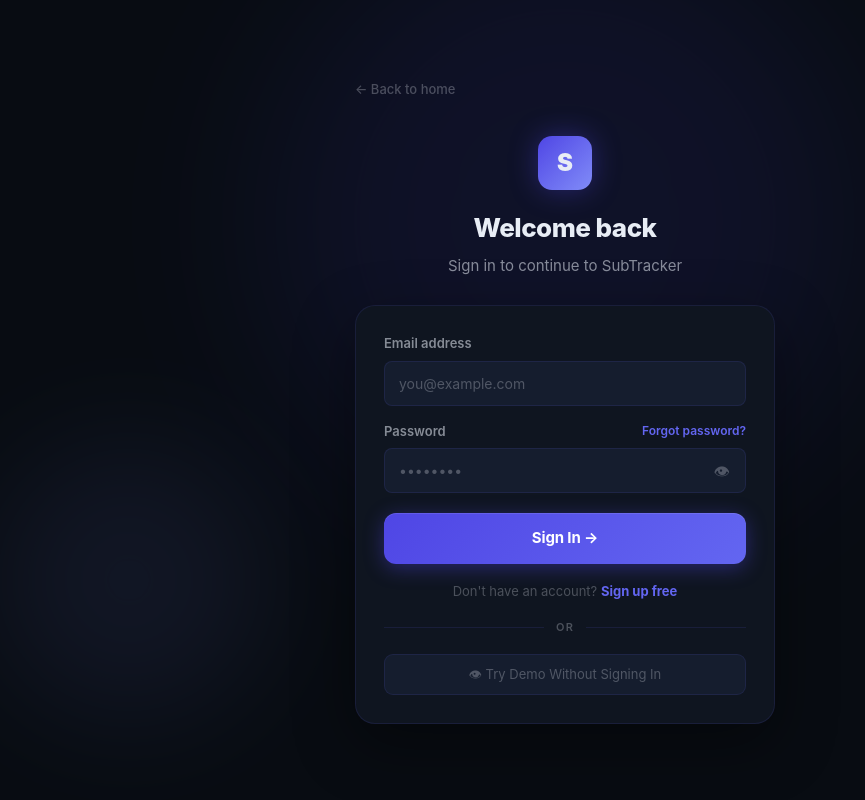
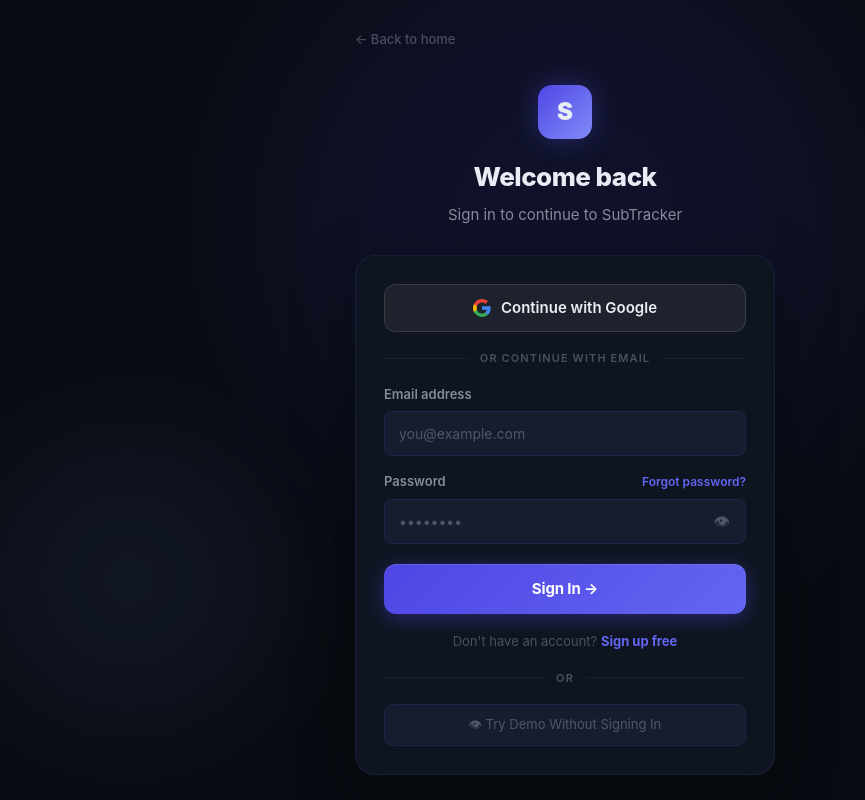
Before and after one commit to codewithabhi101/subtracker, a Next.js app in the folder frontend/: page /login in a window 1280 px wide. Shown: the whole page, without its empty margins (75-940 px from the left). Built offline with nearby package versions, Linux system fonts and the light colour scheme.

Commit message:
upgrade UI + add Google login

```diff
--- a/frontend/src/app/login/page.tsx
+++ b/frontend/src/app/login/page.tsx
@@ -1,21 +1,36 @@
 'use client';
-import { useState } from 'react';
+import { useState, useEffect } from 'react';
 import { useRouter } from 'next/navigation';
 import Link from 'next/link';
+
+const API = 'https://subtracker-backend123.vercel.app';
 
 export default function Login() {
   const router = useRouter();
   const [form, setForm] = useState({ email: '', password: '' });
   const [error, setError] = useState('');
   const [loading, setLoading] = useState(false);
+  const [googleLoading, setGoogleLoading] = useState(false);
   const [showPass, setShowPass] = useState(false);
+
+  // Handle Google OAuth callback — if redirected back with ?token=...
+  useEffect(() => {
+    const params = new URLSearchParams(window.location.search);
+    const token = params.get('token');
+    const user  = params.get('user');
+    if (token) {
+      localStorage.setItem('token', token);
+      if (user) localStorage.setItem('user', decodeURIComponent(user));
+      router.push('/dashboard');
+    }
+  }, []);
 
   const handleSubmit = async (e: React.FormEvent) => {
     e.preventDefault();
     setLoading(true);
     setError('');
     try {
-      const res = await fetch('https://subtracker-backend123.vercel.app/api/auth/login', {
+      const res  = await fetch(`${API}/api/auth/login`, {
         method: 'POST',
         headers: { 'Content-Type': 'application/json' },
         body: JSON.stringify(form),
@@ -29,6 +44,12 @@
       setError(err.message);
     }
     setLoading(false);
+  };
+
+  const handleGoogle = () => {
+    setGoogleLoading(true);
+    // Redirect to backend Google OAuth — it will redirect back to /login?token=...
+    window.location.href = `${API}/api/auth/google`;
   };
 
   return (
@@ -52,8 +73,7 @@
         <Link href="/" style={{
           display: 'inline-flex', alignItems: 'center', gap: 6,
           color: 'var(--text3)', fontSize: 13, textDecoration: 'none',
-          marginBottom: 36, fontWeight: 500,
-          transition: 'color 0.2s',
+          marginBottom: 36, fontWeight: 500, transition: 'color 0.2s',
         }}
         onMouseEnter={e => (e.currentTarget.style.color = 'var(--text)')}
         onMouseLeave={e => (e.currentTarget.style.color = 'var(--text3)')}
@@ -104,6 +124,57 @@
             </div>
           )}
 
+          {/* ── Google OAuth button ── */}
+          <button
+            type="button"
+            onClick={handleGoogle}
+            disabled={googleLoading}
+            style={{
+              width: '100%',
+              display: 'flex', alignItems: 'center', justifyContent: 'center', gap: 10,
+              background: googleLoading ? 'rgba(255,255,255,0.04)' : 'rgba(255,255,255,0.06)',
+              border: '1px solid rgba(255,255,255,0.12)',
+              borderRadius: 12,
+              padding: '12px 18px',
+              color: 'var(--text)',
+              fontSize: 15,
+              fontWeight: 600,
+              cursor: googleLoading ? 'not-allowed' : 'pointer',
+              fontFamily: 'var(--font-sans)',
+              transition: 'all 0.2s ease',
+              marginBottom: 18,
+              opacity: googleLoading ? 0.7 : 1,
+            }}
+            onMouseEnter={e => {
+              if (!googleLoading) {
+                (e.currentTarget.style.background = 'rgba(255,255,255,0.1)');
+                (e.currentTarget.style.borderColor = 'rgba(255,255,255,0.22)');
+                (e.currentTarget.style.transform = 'translateY(-1px)');
+              }
+            }}
+            onMouseLeave={e => {
+              (e.currentTarget.style.background = 'rgba(255,255,255,0.06)');
+              (e.currentTarget.style.borderColor = 'rgba(255,255,255,0.12)');
+              (e.currentTarget.style.transform = '');
+            }}
+          >
+            {googleLoading ? (
+              <span className="spinner" />
+            ) : (
+              /* Google "G" SVG */
+              <svg width="18" height="18" viewBox="0 0 18 18" xmlns="http://www.w3.org/2000/svg">
+                <path d="M17.64 9.2c0-.637-.057-1.251-.164-1.84H9v3.481h4.844c-.209 1.125-.843 2.078-1.796 2.717v2.258h2.908c1.702-1.567 2.684-3.875 2.684-6.615z" fill="#4285F4"/>
+                <path d="M9 18c2.43 0 4.467-.806 5.956-2.184l-2.908-2.258c-.806.54-1.837.86-3.048.86-2.344 0-4.328-1.584-5.036-3.711H.957v2.332C2.438 15.983 5.482 18 9 18z" fill="#34A853"/>
+                <path d="M3.964 10.707c-.18-.54-.282-1.117-.282-1.707s.102-1.167.282-1.707V4.961H.957C.347 6.175 0 7.55 0 9s.348 2.825.957 4.039l3.007-2.332z" fill="#FBBC05"/>
+                <path d="M9 3.58c1.321 0 2.508.454 3.44 1.345l2.582-2.58C13.463.891 11.426 0 9 0 5.482 0 2.438 2.017.957 4.961L3.964 7.293C4.672 5.163 6.656 3.58 9 3.58z" fill="#EA4335"/>
+              </svg>
+            )}
+            {googleLoading ? 'Redirecting…' : 'Continue with Google'}
+          </button>
+
+          {/* Divider */}
+          <div className="divider" style={{ marginBottom: 18 }}>or continue with email</div>
+
           <form onSubmit={handleSubmit} style={{ display: 'flex', flexDirection: 'column', gap: 16 }}>
             {/* Email */}
             <div>
@@ -130,8 +201,7 @@
                     fontSize: 12, color: 'var(--accent2)',
                     background: 'none', border: 'none', cursor: 'pointer',
                     fontFamily: 'var(--font-sans)', fontWeight: 600,
-                    padding: 0, width: 'auto',
-                    transition: 'color 0.2s',
+                    padding: 0, width: 'auto', transition: 'color 0.2s',
                   }}
                   onMouseEnter={e => (e.currentTarget.style.color = 'var(--accent3)')}
                   onMouseLeave={e => (e.currentTarget.style.color = 'var(--accent2)')}
@@ -171,11 +241,7 @@
               className="btn-primary"
               style={{ marginTop: 4, padding: '14px', fontSize: 15, opacity: loading ? 0.75 : 1, cursor: loading ? 'not-allowed' : 'pointer' }}
             >
-              {loading ? (
-                <><span className="spinner" /> Signing in…</>
-              ) : (
-                'Sign In →'
-              )}
+              {loading ? <><span className="spinner" /> Signing in…</> : 'Sign In →'}
             </button>
           </form>
 
--- a/frontend/src/app/register/page.tsx
+++ b/frontend/src/app/register/page.tsx
@@ -1,21 +1,36 @@
 'use client';
-import { useState } from 'react';
+import { useState, useEffect } from 'react';
 import { useRouter } from 'next/navigation';
 import Link from 'next/link';
+
+const API = 'https://subtracker-backend123.vercel.app';
 
 export default function Register() {
   const router = useRouter();
   const [form, setForm] = useState({ name: '', email: '', password: '' });
   const [error, setError] = useState('');
   const [loading, setLoading] = useState(false);
+  const [googleLoading, setGoogleLoading] = useState(false);
   const [showPass, setShowPass] = useState(false);
+
+  // Handle Google OAuth callback — if redirected back with ?token=...
+  useEffect(() => {
+    const params = new URLSearchParams(window.location.search);
+    const token = params.get('token');
+    const user  = params.get('user');
+    if (token) {
+      localStorage.setItem('token', token);
+      if (user) localStorage.setItem('user', decodeURIComponent(user));
+      router.push('/dashboard');
+    }
+  }, []);
 
   const handleSubmit = async (e: React.FormEvent) => {
     e.preventDefault();
     setLoading(true);
     setError('');
     try {
-      const res = await fetch('https://subtracker-backend123.vercel.app/api/auth/register', {
+      const res  = await fetch(`${API}/api/auth/register`, {
         method: 'POST',
         headers: { 'Content-Type': 'application/json' },
         body: JSON.stringify(form),
@@ -29,6 +44,11 @@
       setError(err.message);
     }
     setLoading(false);
+  };
+
+  const handleGoogle = () => {
+    setGoogleLoading(true);
+    window.location.href = `${API}/api/auth/google`;
   };
 
   return (
@@ -52,8 +72,7 @@
         <Link href="/" style={{
           display: 'inline-flex', alignItems: 'center', gap: 6,
           color: 'var(--text3)', fontSize: 13, textDecoration: 'none',
-          marginBottom: 36, fontWeight: 500,
-          transition: 'color 0.2s',
+          marginBottom: 36, fontWeight: 500, transition: 'color 0.2s',
         }}
         onMouseEnter={e => (e.currentTarget.style.color = 'var(--text)')}
         onMouseLeave={e => (e.currentTarget.style.color = 'var(--text3)')}
@@ -88,7 +107,7 @@
           padding: 'clamp(20px,4vw,28px)',
           boxShadow: '0 20px 60px rgba(0,0,0,0.4)',
         }}>
-          {/* Error message */}
+          {/* Error */}
           {error && (
             <div style={{
               background: 'rgba(239,68,68,0.08)',
@@ -103,6 +122,56 @@
               {error}
             </div>
           )}
+
+          {/* ── Google OAuth button ── */}
+          <button
+            type="button"
+            onClick={handleGoogle}
+            disabled={googleLoading}
+            style={{
+              width: '100%',
+              display: 'flex', alignItems: 'center', justifyContent: 'center', gap: 10,
+              background: googleLoading ? 'rgba(255,255,255,0.04)' : 'rgba(255,255,255,0.06)',
+              border: '1px solid rgba(255,255,255,0.12)',
+              borderRadius: 12,
+              padding: '12px 18px',
+              color: 'var(--text)',
+              fontSize: 15,
+              fontWeight: 600,
+              cursor: googleLoading ? 'not-allowed' : 'pointer',
+              fontFamily: 'var(--font-sans)',
+              transition: 'all 0.2s ease',
+              marginBottom: 18,
+              opacity: googleLoading ? 0.7 : 1,
+            }}
+            onMouseEnter={e => {
+              if (!googleLoading) {
+                (e.currentTarget.style.background = 'rgba(255,255,255,0.1)');
+                (e.currentTarget.style.borderColor = 'rgba(255,255,255,0.22)');
+                (e.currentTarget.style.transform = 'translateY(-1px)');
+              }
+            }}
+            onMouseLeave={e => {
+              (e.currentTarget.style.background = 'rgba(255,255,255,0.06)');
+              (e.currentTarget.style.borderColor = 'rgba(255,255,255,0.12)');
+              (e.currentTarget.style.transform = '');
+            }}
+          >
+            {googleLoading ? (
+              <span className="spinner" />
+            ) : (
+              <svg width="18" height="18" viewBox="0 0 18 18" xmlns="http://www.w3.org/2000/svg">
+                <path d="M17.64 9.2c0-.637-.057-1.251-.164-1.84H9v3.481h4.844c-.209 1.125-.843 2.078-1.796 2.717v2.258h2.908c1.702-1.567 2.684-3.875 2.684-6.615z" fill="#4285F4"/>
+                <path d="M9 18c2.43 0 4.467-.806 5.956-2.184l-2.908-2.258c-.806.54-1.837.86-3.048.86-2.344 0-4.328-1.584-5.036-3.711H.957v2.332C2.438 15.983 5.482 18 9 18z" fill="#34A853"/>
+                <path d="M3.964 10.707c-.18-.54-.282-1.117-.282-1.707s.102-1.167.282-1.707V4.961H.957C.347 6.175 0 7.55 0 9s.348 2.825.957 4.039l3.007-2.332z" fill="#FBBC05"/>
+                <path d="M9 3.58c1.321 0 2.508.454 3.44 1.345l2.582-2.58C13.463.891 11.426 0 9 0 5.482 0 2.438 2.017.957 4.961L3.964 7.293C4.672 5.163 6.656 3.58 9 3.58z" fill="#EA4335"/>
+              </svg>
+            )}
+            {googleLoading ? 'Redirecting…' : 'Continue with Google'}
+          </button>
+
+          {/* Divider */}
+          <div className="divider" style={{ marginBottom: 18 }}>or continue with email</div>
 
           <form onSubmit={handleSubmit} style={{ display: 'flex', flexDirection: 'column', gap: 16 }}>
             {/* Name */}
@@ -158,13 +227,14 @@
                     position: 'absolute', right: 12, top: '50%', transform: 'translateY(-50%)',
                     background: 'none', border: 'none', cursor: 'pointer',
                     color: 'var(--text3)', fontSize: 16, padding: 4,
-                    display: 'flex', alignItems: 'center',
+                    display: 'flex', alignItems: 'center', width: 'auto',
                   }}
                   tabIndex={-1}
                 >
                   {showPass ? '🙈' : '👁'}
                 </button>
               </div>
+              {/* Password strength bar */}
               {form.password && (
                 <div style={{ marginTop: 6, display: 'flex', gap: 4 }}>
                   {[1,2,3,4].map(i => {
@@ -188,11 +258,7 @@
               className="btn-primary"
               style={{ marginTop: 4, padding: '14px', fontSize: 15, opacity: loading ? 0.75 : 1, cursor: loading ? 'not-allowed' : 'pointer' }}
             >
-              {loading ? (
-                <><span className="spinner" /> Creating account…</>
-              ) : (
-                'Create Account →'
-              )}
+              {loading ? <><span className="spinner" /> Creating account…</> : 'Create Account →'}
             </button>
           </form>
 
@@ -228,7 +294,6 @@
             👁 Try Demo Without Signing In
           </Link>
 
-          {/* Trust note */}
           <p style={{ textAlign: 'center', fontSize: 11, color: 'var(--text3)', marginTop: 16, lineHeight: 1.6 }}>
             🔒 Your data is encrypted and never shared.
           </p>
```
